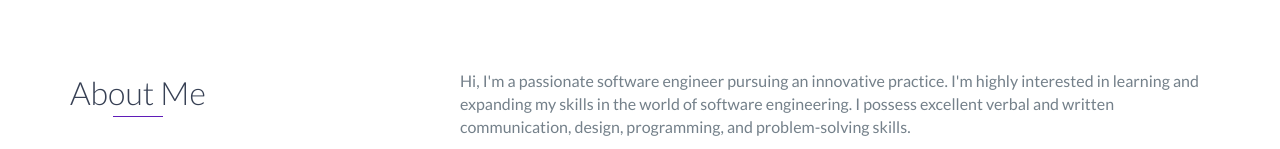
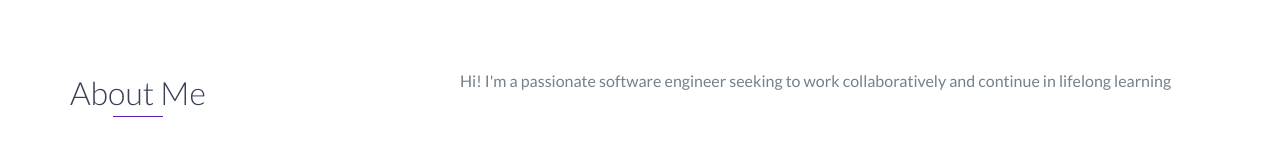
Before and after one commit to valentinojosh/valentinojosh.github.io, a plain HTML site: page index.html in a window 1280 px wide. Shown: the part 805-954 px from the top of the page. Drawn offline with nearby package versions, Linux system fonts and the light colour scheme.

Commit message:
Update index.html

```diff
--- a/index.html
+++ b/index.html
@@ -77,9 +77,10 @@
                 </div>
                 <div class="col-md-8">
                     <p>
-                        Hi, I'm a passionate software engineer pursuing an innovative practice.
+                        Hi! I'm a passionate software engineer seeking to work collaboratively and continue in lifelong learning
+                        <!-- Hi, I'm a passionate software engineer pursuing an innovative practice.
                         I'm highly interested in learning and expanding my skills in the world of software engineering.
-                        I possess excellent verbal and written communication, design, programming, and problem-solving skills.
+                        I possess excellent verbal and written communication, design, programming, and problem-solving skills. -->
                     </p>
                 </div>
             </div>
```
